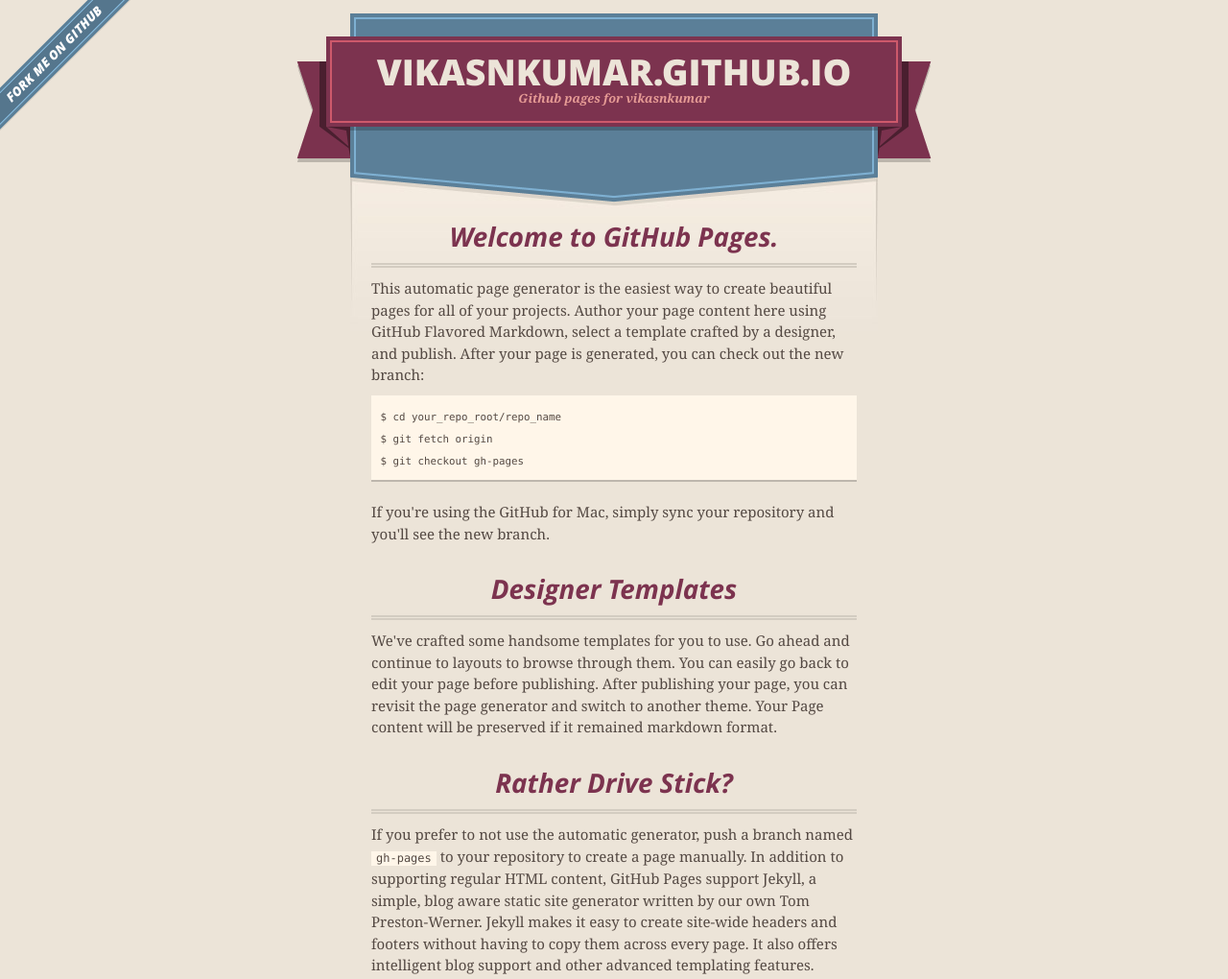
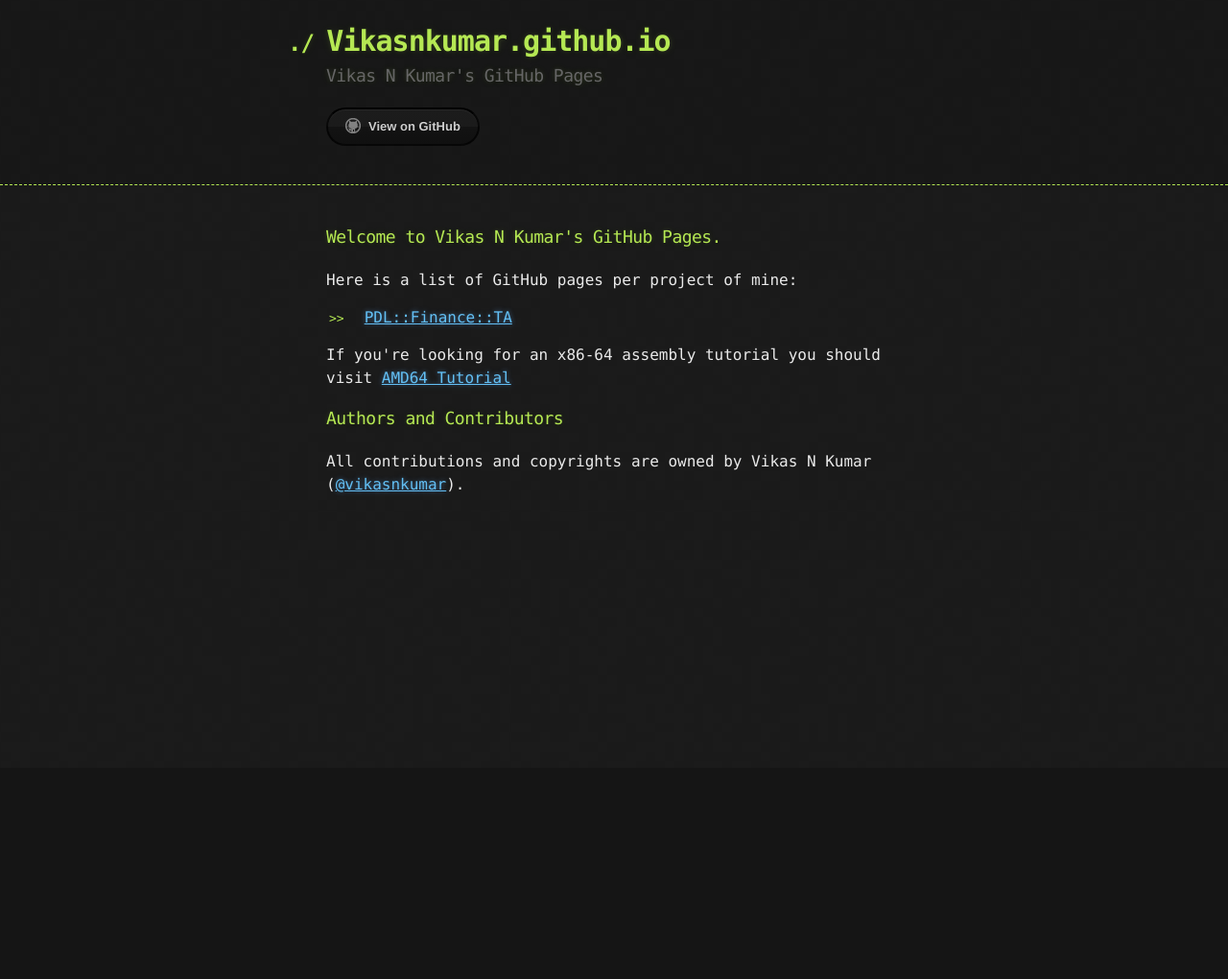
Before and after one commit to vikasnkumar/vikasnkumar.github.io, a plain HTML site: page index.html in a window 1280 px wide. Shown: the top 1020 px of the page at 96% size. After the commit the page ends 800 px from the top, so only its background shows below. Drawn offline with nearby package versions, Linux system fonts and the light colour scheme.

Commit message:
Replace master branch with page content via GitHub

```diff
--- a/index.html
+++ b/index.html
@@ -3,93 +3,43 @@
   <head>
     <meta charset='utf-8'>
     <meta http-equiv="X-UA-Compatible" content="chrome=1">
-    <meta name="viewport" content="width=640" />
 
-    <link rel="stylesheet" href="stylesheets/core.css" media="screen"/>
-    <link rel="stylesheet" href="stylesheets/mobile.css" media="handheld, only screen and (max-device-width:640px)"/>
-    <link rel="stylesheet" href="stylesheets/pygment_trac.css"/>
+    <link rel="stylesheet" type="text/css" href="stylesheets/stylesheet.css" media="screen" />
+    <link rel="stylesheet" type="text/css" href="stylesheets/pygment_trac.css" media="screen" />
+    <link rel="stylesheet" type="text/css" href="stylesheets/print.css" media="print" />
 
-    <script type="text/javascript" src="javascripts/modernizr.js"></script>
-    <script type="text/javascript" src="https://ajax.googleapis.com/ajax/libs/jquery/1.7.1/jquery.min.js"></script>
-    <script type="text/javascript" src="javascripts/headsmart.min.js"></script>
-    <script type="text/javascript">
-      $(document).ready(function () {
-        $('#main_content').headsmart()
-      })
-    </script>
     <title>Vikasnkumar.github.io by vikasnkumar</title>
   </head>
 
   <body>
-    <a id="forkme_banner" href="https://github.com/vikasnkumar">View on GitHub</a>
-    <div class="shell">
 
-      <header>
-        <span class="ribbon-outer">
-          <span class="ribbon-inner">
-            <h1>Vikasnkumar.github.io</h1>
-            <h2>Github pages for vikasnkumar</h2>
-          </span>
-          <span class="left-tail"></span>
-          <span class="right-tail"></span>
-        </span>
-      </header>
+    <header>
+      <div class="container">
+        <h1>Vikasnkumar.github.io</h1>
+        <h2>Vikas N Kumar's GitHub Pages</h2>
 
-      <div id="no-downloads">
-        <span class="inner">
-        </span>
+        <section id="downloads">
+          <a href="https://github.com/vikasnkumar" class="btn btn-github"><span class="icon"></span>View on GitHub</a>
+        </section>
       </div>
+    </header>
 
-
-      <span class="banner-fix"></span>
-
-
+    <div class="container">
       <section id="main_content">
         <h3>
-<a name="welcome-to-github-pages" class="anchor" href="#welcome-to-github-pages"><span class="octicon octicon-link"></span></a>Welcome to GitHub Pages.</h3>
+<a name="welcome-to-vikas-n-kumars-github-pages" class="anchor" href="#welcome-to-vikas-n-kumars-github-pages"><span class="octicon octicon-link"></span></a>Welcome to Vikas N Kumar's GitHub Pages.</h3>
 
-<p>This automatic page generator is the easiest way to create beautiful pages for all of your projects. Author your page content here using GitHub Flavored Markdown, select a template crafted by a designer, and publish. After your page is generated, you can check out the new branch:</p>
+<p>Here is a list of GitHub pages per project of mine:</p>
 
-<pre><code>$ cd your_repo_root/repo_name
-$ git fetch origin
-$ git checkout gh-pages
-</code></pre>
-
-<p>If you're using the GitHub for Mac, simply sync your repository and you'll see the new branch.</p>
-
-<h3>
-<a name="designer-templates" class="anchor" href="#designer-templates"><span class="octicon octicon-link"></span></a>Designer Templates</h3>
-
-<p>We've crafted some handsome templates for you to use. Go ahead and continue to layouts to browse through them. You can easily go back to edit your page before publishing. After publishing your page, you can revisit the page generator and switch to another theme. Your Page content will be preserved if it remained markdown format.</p>
-
-<h3>
-<a name="rather-drive-stick" class="anchor" href="#rather-drive-stick"><span class="octicon octicon-link"></span></a>Rather Drive Stick?</h3>
-
-<p>If you prefer to not use the automatic generator, push a branch named <code>gh-pages</code> to your repository to create a page manually. In addition to supporting regular HTML content, GitHub Pages support Jekyll, a simple, blog aware static site generator written by our own Tom Preston-Werner. Jekyll makes it easy to create site-wide headers and footers without having to copy them across every page. It also offers intelligent blog support and other advanced templating features.</p>
+<ul>
+<li><a href="http://vikasnkumar.github.io/PDL-Finance-TA/">PDL::Finance::TA</a></li>
+</ul><p>If you're looking for an x86-64 assembly tutorial you should visit <a href="http://www.vikaskumar.org/amd64/index.htm">AMD64 Tutorial</a></p>
 
 <h3>
 <a name="authors-and-contributors" class="anchor" href="#authors-and-contributors"><span class="octicon octicon-link"></span></a>Authors and Contributors</h3>
 
-<p>You can <a href="https://github.com/blog/821" class="user-mention">@mention</a> a GitHub username to generate a link to their profile. The resulting <code>&lt;a&gt;</code> element will link to the contributor's GitHub Profile. For example: In 2007, Chris Wanstrath (<a href="https://github.com/defunkt" class="user-mention">@defunkt</a>), PJ Hyett (<a href="https://github.com/pjhyett" class="user-mention">@pjhyett</a>), and Tom Preston-Werner (<a href="https://github.com/mojombo" class="user-mention">@mojombo</a>) founded GitHub.</p>
-
-<h3>
-<a name="support-or-contact" class="anchor" href="#support-or-contact"><span class="octicon octicon-link"></span></a>Support or Contact</h3>
-
-<p>Having trouble with Pages? Check out the documentation at <a href="http://help.github.com/pages">http://help.github.com/pages</a> or contact <a href="mailto:support@github.com">support@github.com</a> and we’ll help you sort it out.</p>
+<p>All contributions and copyrights are owned by Vikas N Kumar (<a href="https://github.com/vikasnkumar" class="user-mention">@vikasnkumar</a>).</p>
       </section>
-
-      <footer>
-        <span class="ribbon-outer">
-          <span class="ribbon-inner">
-            <p>Projects by <a href="https://github.com/vikasnkumar">vikasnkumar</a> can be found on <a href="https://github.com/vikasnkumar">GitHub</a></p>
-          </span>
-          <span class="left-tail"></span>
-          <span class="right-tail"></span>
-        </span>
-        <p>Generated with <a href="http://pages.github.com">GitHub Pages</a> using Merlot</p>
-        <span class="octocat"></span>
-      </footer>
-
     </div>
 
 
--- a/stylesheets/pygment_trac.css
+++ b/stylesheets/pygment_trac.css
@@ -1,4 +1,3 @@
-.highlight  { background: #ffffff; }
 .highlight .c { color: #999988; font-style: italic } /* Comment */
 .highlight .err { color: #a61717; background-color: #e3d2d2 } /* Error */
 .highlight .k { font-weight: bold } /* Keyword */
@@ -35,7 +34,7 @@
 .highlight .ne { color: #990000; font-weight: bold } /* Name.Exception */
 .highlight .nf { color: #990000; font-weight: bold } /* Name.Function */
 .highlight .nn { color: #555555 } /* Name.Namespace */
-.highlight .nt { color: #000080 } /* Name.Tag */
+.highlight .nt { color: #CBDFFF } /* Name.Tag */
 .highlight .nv { color: #008080 } /* Name.Variable */
 .highlight .ow { font-weight: bold } /* Operator.Word */
 .highlight .w { color: #bbbbbb } /* Text.Whitespace */
--- /dev/null
+++ b/stylesheets/stylesheet.css
@@ -0,0 +1,247 @@
+body {
+  margin: 0;
+  padding: 0;
+  background: #151515 url("../images/bkg.png") 0 0;
+  color: #eaeaea;
+  font: 16px;
+  line-height: 1.5;
+  font-family: Monaco, "Bitstream Vera Sans Mono", "Lucida Console", Terminal, monospace;
+}
+
+/* General & 'Reset' Stuff */
+
+.container {
+  width: 90%;
+  max-width: 600px;
+  margin: 0 auto;
+}
+
+section {
+  display: block;
+  margin: 0 0 20px 0;
+}
+
+h1, h2, h3, h4, h5, h6 {
+  margin: 0 0 20px;
+}
+
+li {
+  line-height: 1.4 ;
+}
+
+/* Header, <header>
+   header   - container
+   h1       - project name
+   h2       - project description
+*/
+
+header {
+  background: rgba(0, 0, 0, 0.1);
+  width: 100%;
+  border-bottom: 1px dashed #b5e853;
+  padding: 20px 0;
+  margin: 0 0 40px 0;
+}
+
+header h1 {
+  font-size: 30px;
+  line-height: 1.5;
+  margin: 0 0 0 -40px;
+  font-weight: bold;
+  font-family: Monaco, "Bitstream Vera Sans Mono", "Lucida Console", Terminal, monospace;
+  color: #b5e853;
+  text-shadow: 0 1px 1px rgba(0, 0, 0, 0.1),
+               0 0 5px rgba(181, 232, 83, 0.1),
+               0 0 10px rgba(181, 232, 83, 0.1);
+  letter-spacing: -1px;
+  -webkit-font-smoothing: antialiased;
+}
+
+header h1:before {
+  content: "./ ";
+  font-size: 24px;
+}
+
+header h2 {
+  font-size: 18px;
+  font-weight: 300;
+  color: #666;
+}
+
+#downloads .btn {
+  display: inline-block;
+  text-align: center;
+  margin: 0;
+}
+
+/* Main Content
+*/
+
+#main_content {
+  width: 100%;
+  -webkit-font-smoothing: antialiased;
+}
+section img {
+  max-width: 100%
+}
+
+h1, h2, h3, h4, h5, h6 {
+  font-weight: normal;
+  font-family: Monaco, "Bitstream Vera Sans Mono", "Lucida Console", Terminal, monospace;
+  color: #b5e853;
+  letter-spacing: -0.03em;
+  text-shadow: 0 1px 1px rgba(0, 0, 0, 0.1),
+               0 0 5px rgba(181, 232, 83, 0.1),
+               0 0 10px rgba(181, 232, 83, 0.1);
+}
+
+#main_content h1 {
+  font-size: 30px;
+}
+
+#main_content h2 {
+  font-size: 24px;
+}
+
+#main_content h3 {
+  font-size: 18px;
+}
+
+#main_content h4 {
+  font-size: 14px;
+}
+
+#main_content h5 {
+  font-size: 12px;
+  text-transform: uppercase;
+  margin: 0 0 5px 0;
+}
+
+#main_content h6 {
+  font-size: 12px;
+  text-transform: uppercase;
+  color: #999;
+  margin: 0 0 5px 0;
+}
+
+dt {
+  font-style: italic;
+  font-weight: bold;
+}
+
+ul li {
+  list-style: none;
+}
+
+ul li:before {
+  content: ">>";
+  font-family: Monaco, "Bitstream Vera Sans Mono", "Lucida Console", Terminal, monospace;
+  font-size: 13px;
+  color: #b5e853;
+  margin-left: -37px;
+  margin-right: 21px;
+  line-height: 16px;
+}
+
+blockquote {
+  color: #aaa;
+  padding-left: 10px;
+  border-left: 1px dotted #666;
+}
+
+pre {
+  background: rgba(0, 0, 0, 0.9);
+  border: 1px solid rgba(255, 255, 255, 0.15);
+  padding: 10px;
+  font-size: 14px;
+  color: #b5e853;
+  border-radius: 2px;
+  -moz-border-radius: 2px;
+  -webkit-border-radius: 2px;
+  text-wrap: normal;
+  overflow: auto;
+  overflow-y: hidden;
+}
+
+table {
+  width: 100%;
+  margin: 0 0 20px 0;
+}
+
+th {
+  text-align: left;
+  border-bottom: 1px dashed #b5e853;
+  padding: 5px 10px;
+}
+
+td {
+  padding: 5px 10px;
+}
+
+hr {
+  height: 0;
+  border: 0;
+  border-bottom: 1px dashed #b5e853;
+  color: #b5e853;
+}
+
+/* Buttons
+*/
+
+.btn {
+  display: inline-block;
+  background: -webkit-linear-gradient(top, rgba(40, 40, 40, 0.3), rgba(35, 35, 35, 0.3) 50%, rgba(10, 10, 10, 0.3) 50%, rgba(0, 0, 0, 0.3));
+  padding: 8px 18px;
+  border-radius: 50px;
+  border: 2px solid rgba(0, 0, 0, 0.7);
+  border-bottom: 2px solid rgba(0, 0, 0, 0.7);
+  border-top: 2px solid rgba(0, 0, 0, 1);
+  color: rgba(255, 255, 255, 0.8);
+  font-family: Helvetica, Arial, sans-serif;
+  font-weight: bold;
+  font-size: 13px;
+  text-decoration: none;
+  text-shadow: 0 -1px 0 rgba(0, 0, 0, 0.75);
+  box-shadow: inset 0 1px 0 rgba(255, 255, 255, 0.05);
+}
+
+.btn:hover {
+  background: -webkit-linear-gradient(top, rgba(40, 40, 40, 0.6), rgba(35, 35, 35, 0.6) 50%, rgba(10, 10, 10, 0.8) 50%, rgba(0, 0, 0, 0.8));
+}
+
+.btn .icon {
+  display: inline-block;
+  width: 16px;
+  height: 16px;
+  margin: 1px 8px 0 0;
+  float: left;
+}
+
+.btn-github .icon {
+  opacity: 0.6;
+  background: url("../images/blacktocat.png") 0 0 no-repeat;
+}
+
+/* Links
+   a, a:hover, a:visited
+*/
+
+a {
+  color: #63c0f5;
+  text-shadow: 0 0 5px rgba(104, 182, 255, 0.5);
+}
+
+/* Clearfix */
+
+.cf:before, .cf:after {
+  content:"";
+  display:table;
+}
+
+.cf:after {
+  clear:both;
+}
+
+.cf {
+  zoom:1;
+}
```
Also changed, not shown: params.json (+1 -1 lines), images/bkg.png (added), images/blacktocat.png (added).
